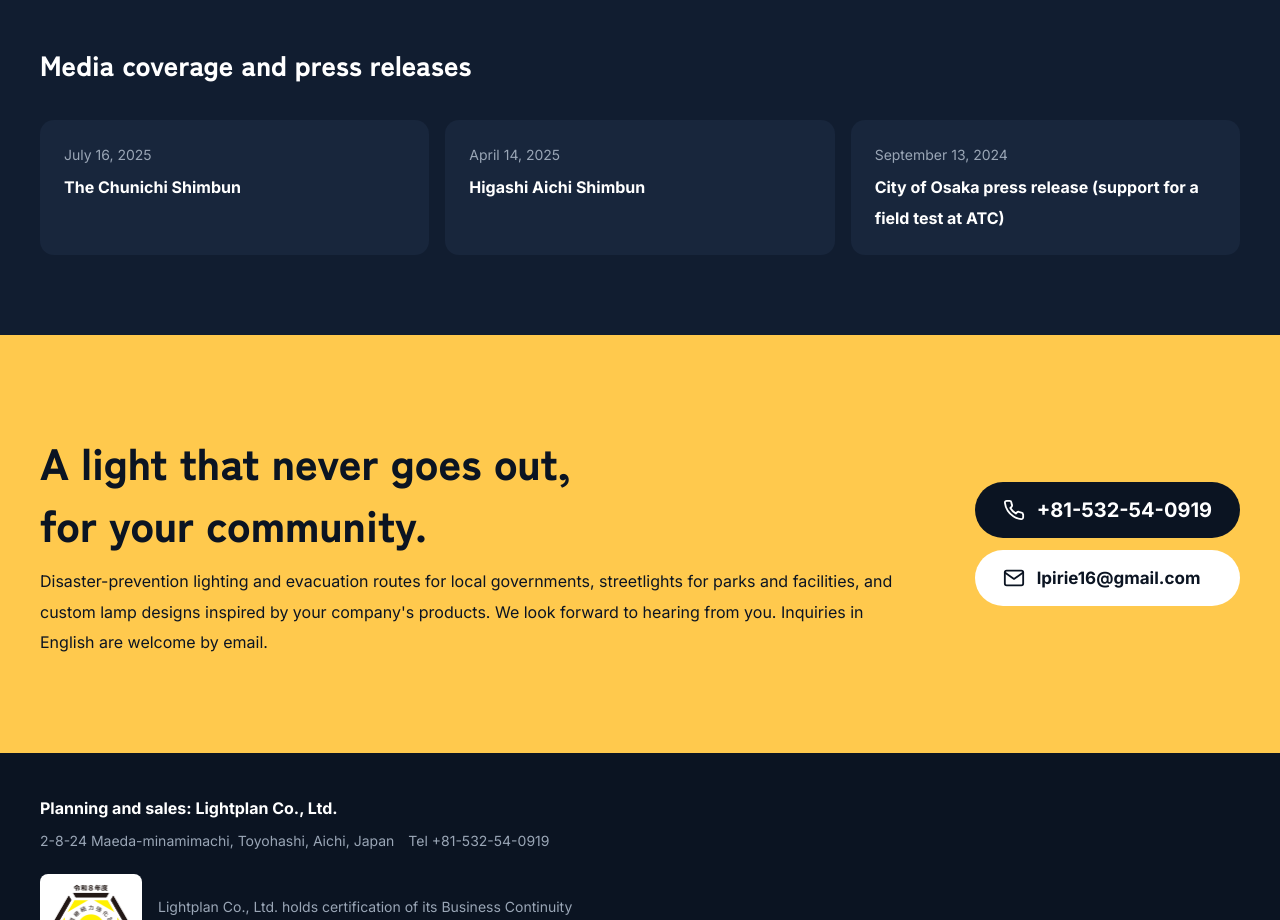
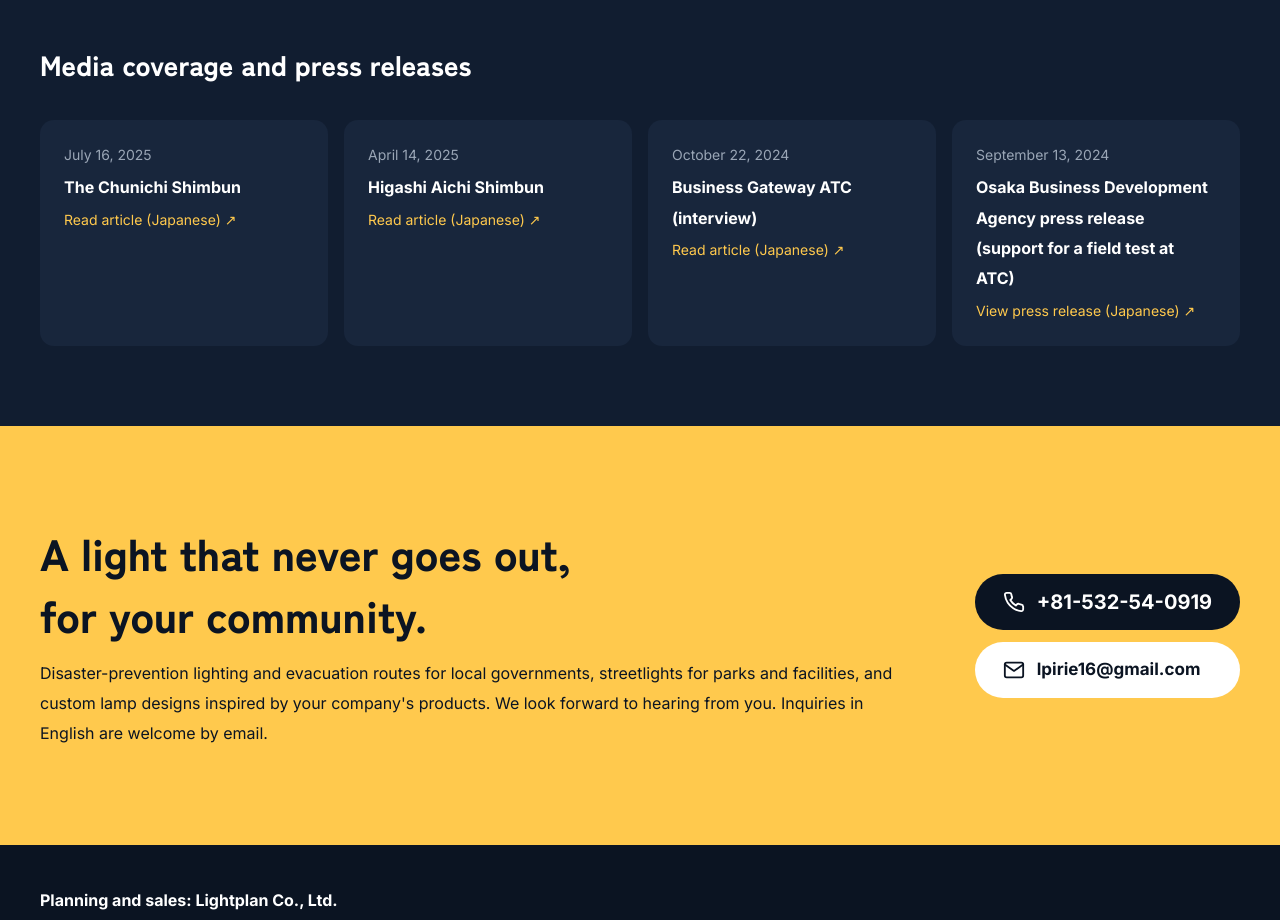
Before and after one commit to lpirie16-ship-it/SSL-loop, a plain HTML site: page en.html in a window 1280 px wide. Shown: the part 5740-6660 px from the top of the page. Drawn offline with Linux system fonts and the light colour scheme.

Commit message:
Add files via upload

```diff
--- a/en.html
+++ b/en.html
@@ -221,9 +221,10 @@ a{color:#FFD27A}a:hover{color:#ffffff}
 <div style="max-width: 1200px; margin: 0 auto; padding: 80px 24px; display: flex; flex-direction: column; gap: 28px">
 <h2 id="media-title" style="margin: 0; font-family: 'Zen Kaku Gothic New', sans-serif; font-weight: 900; font-size: 28px; color: #ffffff">Media coverage and press releases</h2>
 <ul style="list-style: none; margin: 0; padding: 0; display: grid; grid-template-columns: repeat(auto-fit, minmax(260px, 1fr)); gap: 16px">
-<li style="background: #18263C; border-radius: 14px; padding: 22px 24px; display: flex; flex-direction: column; gap: 4px"><span style="font-size: 14px; color: #9AA6B6">July 16, 2025</span><strong style="color: #ffffff">The Chunichi Shimbun</strong></li>
-<li style="background: #18263C; border-radius: 14px; padding: 22px 24px; display: flex; flex-direction: column; gap: 4px"><span style="font-size: 14px; color: #9AA6B6">April 14, 2025</span><strong style="color: #ffffff">Higashi Aichi Shimbun</strong></li>
-<li style="background: #18263C; border-radius: 14px; padding: 22px 24px; display: flex; flex-direction: column; gap: 4px"><span style="font-size: 14px; color: #9AA6B6">September 13, 2024</span><strong style="color: #ffffff">City of Osaka press release (support for a field test at ATC)</strong></li>
+<li><a href="https://biz.chunichi.co.jp/news/article/10/110258/" target="_blank" rel="noopener" style="background: #18263C; border-radius: 14px; padding: 22px 24px; display: flex; flex-direction: column; gap: 4px; height: 100%; box-sizing: border-box; text-decoration: none"><span style="font-size: 14px; color: #9AA6B6">July 16, 2025</span><strong style="color: #ffffff">The Chunichi Shimbun</strong><span style="font-size: 14px; color: #FFC94D">Read article (Japanese) ↗</span></a></li>
+<li><a href="https://higashiaichi.jp/news/detail.php?id=24617" target="_blank" rel="noopener" style="background: #18263C; border-radius: 14px; padding: 22px 24px; display: flex; flex-direction: column; gap: 4px; height: 100%; box-sizing: border-box; text-decoration: none"><span style="font-size: 14px; color: #9AA6B6">April 14, 2025</span><strong style="color: #ffffff">Higashi Aichi Shimbun</strong><span style="font-size: 14px; color: #FFC94D">Read article (Japanese) ↗</span></a></li>
+<li><a href="https://atc-co.net/cms-business-gateway/project/lightplan/" target="_blank" rel="noopener" style="background: #18263C; border-radius: 14px; padding: 22px 24px; display: flex; flex-direction: column; gap: 4px; height: 100%; box-sizing: border-box; text-decoration: none"><span style="font-size: 14px; color: #9AA6B6">October 22, 2024</span><strong style="color: #ffffff">Business Gateway ATC (interview)</strong><span style="font-size: 14px; color: #FFC94D">Read article (Japanese) ↗</span></a></li>
+<li><a href="https://www.obda.or.jp/press-release/20240913.html" target="_blank" rel="noopener" style="background: #18263C; border-radius: 14px; padding: 22px 24px; display: flex; flex-direction: column; gap: 4px; height: 100%; box-sizing: border-box; text-decoration: none"><span style="font-size: 14px; color: #9AA6B6">September 13, 2024</span><strong style="color: #ffffff">Osaka Business Development Agency press release (support for a field test at ATC)</strong><span style="font-size: 14px; color: #FFC94D">View press release (Japanese) ↗</span></a></li>
 </ul>
 </div>
 </section>
```
Also changed, not shown: index.html (+4 -3 lines).
